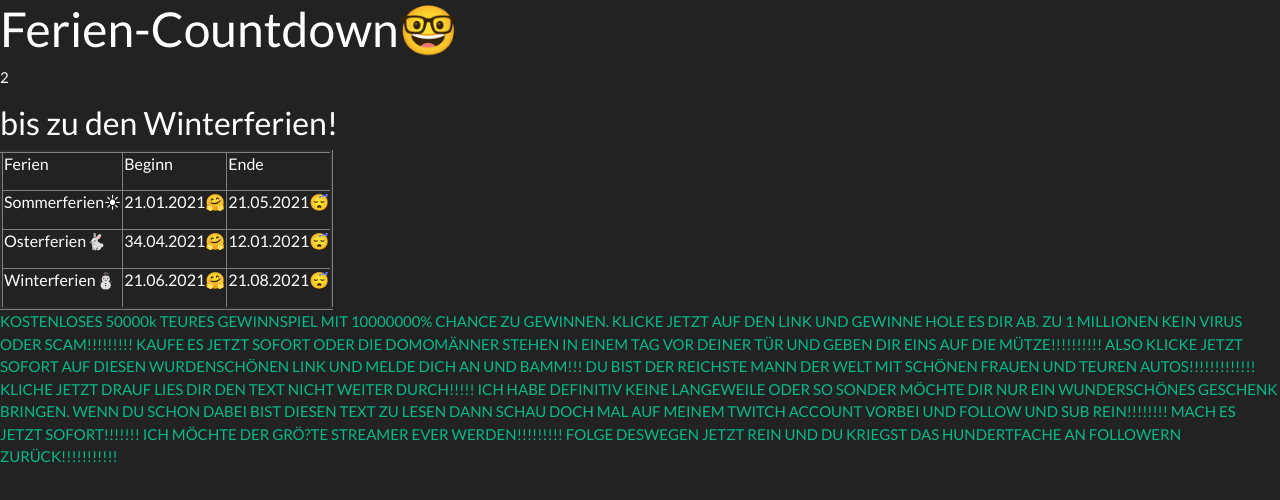
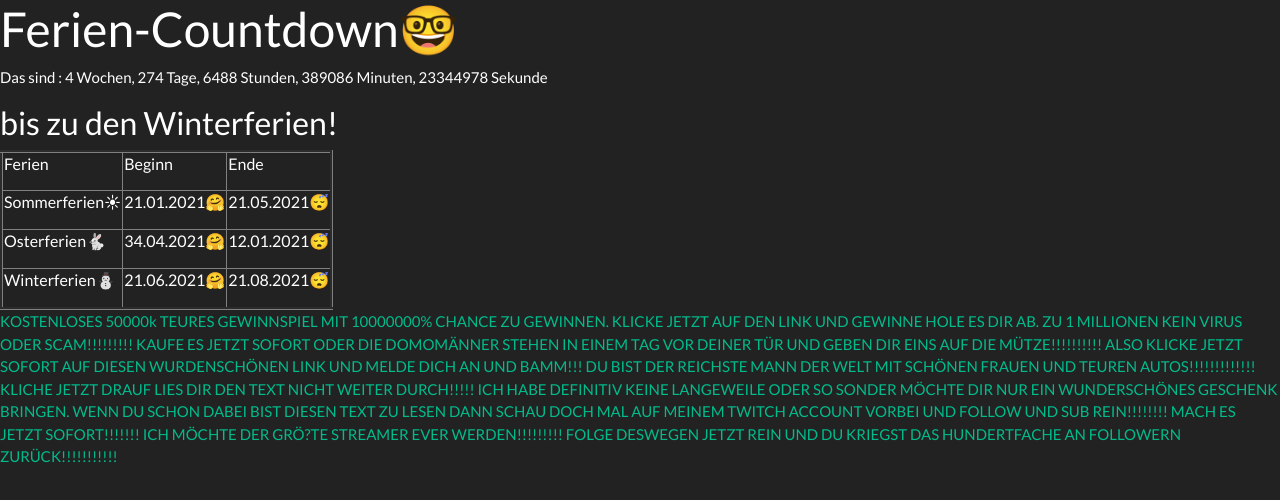
Before and after one commit to lgh-ag/jannis, a plain HTML site: page index.html in a window 1280 px wide. Drawn offline with nearby package versions, Linux system fonts and the light colour scheme.

Commit message:
WayTooDank

```diff
--- a/index.html
+++ b/index.html
@@ -60,8 +60,40 @@
     </table>
     <a href="https://github.com/lgh-ag/lghag.de">KOSTENLOSES 50000k TEURES GEWINNSPIEL MIT 10000000% CHANCE ZU GEWINNEN. KLICKE JETZT AUF DEN LINK UND GEWINNE HOLE ES DIR AB. ZU 1 MILLIONEN KEIN VIRUS ODER SCAM!!!!!!!!! KAUFE ES JETZT SOFORT ODER DIE DOMOMÄNNER STEHEN IN EINEM TAG VOR DEINER TÜR UND GEBEN DIR EINS AUF DIE MÜTZE!!!!!!!!!! ALSO KLICKE JETZT SOFORT AUF DIESEN WURDENSCHÖNEN LINK UND MELDE DICH AN UND BAMM!!! DU BIST DER REICHSTE MANN DER WELT MIT SCHÖNEN FRAUEN UND TEUREN AUTOS!!!!!!!!!!!!! KLICHE JETZT DRAUF LIES DIR DEN TEXT NICHT WEITER DURCH!!!!! ICH HABE DEFINITIV KEINE LANGEWEILE ODER SO SONDER MÖCHTE DIR NUR EIN WUNDERSCHÖNES GESCHENK BRINGEN. WENN DU SCHON DABEI BIST DIESEN TEXT ZU LESEN DANN SCHAU DOCH MAL AUF MEINEM TWITCH ACCOUNT VORBEI UND FOLLOW UND SUB REIN!!!!!!!! MACH ES JETZT SOFORT!!!!!!! ICH MÖCHTE DER GRÖ?TE STREAMER EVER WERDEN!!!!!!!!! FOLGE DESWEGEN JETZT REIN UND DU KRIEGST DAS HUNDERTFACHE AN FOLLOWERN ZURÜCK!!!!!!!!!!!</a>
     <script>
+var json = '[{"start":"2022-02-12T00:00Z","end":"2022-02-20T00:00Z","year":2022,"stateCode":"TH","name":"winterferien","slug":"winterferien-2022-TH"},{"start":"2022-04-11T00:00Z","end":"2022-04-24T00:00Z","year":2022,"stateCode":"TH","name":"osterferien","slug":"osterferien-2022-TH"},{"start":"2022-05-27T00:00Z","end":"2022-05-28T00:00Z","year":2022,"stateCode":"TH","name":"pfingstferien","slug":"pfingstferien-2022-TH"},{"start":"2022-07-18T00:00Z","end":"2022-08-28T00:00Z","year":2022,"stateCode":"TH","name":"sommerferien","slug":"sommerferien-2022-TH"},{"start":"2022-10-17T00:00Z","end":"2022-10-30T00:00Z","year":2022,"stateCode":"TH","name":"herbstferien","slug":"herbstferien-2022-TH"},{"start":"2022-12-22T00:00Z","end":"2023-01-04T00:00Z","year":2022,"stateCode":"TH","name":"weihnachtsferien","slug":"weihnachtsferien-2022-TH"}]';
+
+const obj = JSON.parse(json);
+
+
     function getSeconds() {
-      document.getElementById("FerienCounter").innerText = new Date().getSeconds();
+      var ferienDate = Date.parse(obj[0].start);
+      var currentDate = Date.now();
+
+      var milli = ferienDate - currentDate;
+      var abgezogen = 0;
+
+      var wochen = Math.floor((milli - abgezogen) /1000 / 60 / 60 / 24 / 70);
+      abgezogen = abgezogen + wochen * 1000 * 60 * 60 * 24 * 7
+      console.log(wochen);
+
+      var tage = Math.floor((milli - abgezogen) /1000 / 60 / 60 / 24);
+      abgezogen = abgezogen + wochen * 1000 * 60 * 60 * 24
+      console.log(tage);
+
+      var stunden = Math.floor((milli - abgezogen) /1000 / 60 / 60);
+      abgezogen = abgezogen + wochen * 1000 * 60 * 60
+      console.log(stunden);
+
+      var minuten = Math.floor((milli - abgezogen) /1000 / 60);
+      abgezogen = abgezogen + wochen * 1000 * 60
+      console.log(minuten);
+
+      var sekunden = Math.floor((milli - abgezogen) /1000);
+      console.log(sekunden);
+
+      console.log("------------------------")
+
+      document.getElementById("FerienCounter").innerText = "Das sind : " + wochen + " Wochen, " + tage + "  Tage, " + stunden + " Stunden, " + minuten + " Minuten, " + sekunden + " Sekunde ";
       setTimeout(getSeconds, 1000);
     }
 
```
